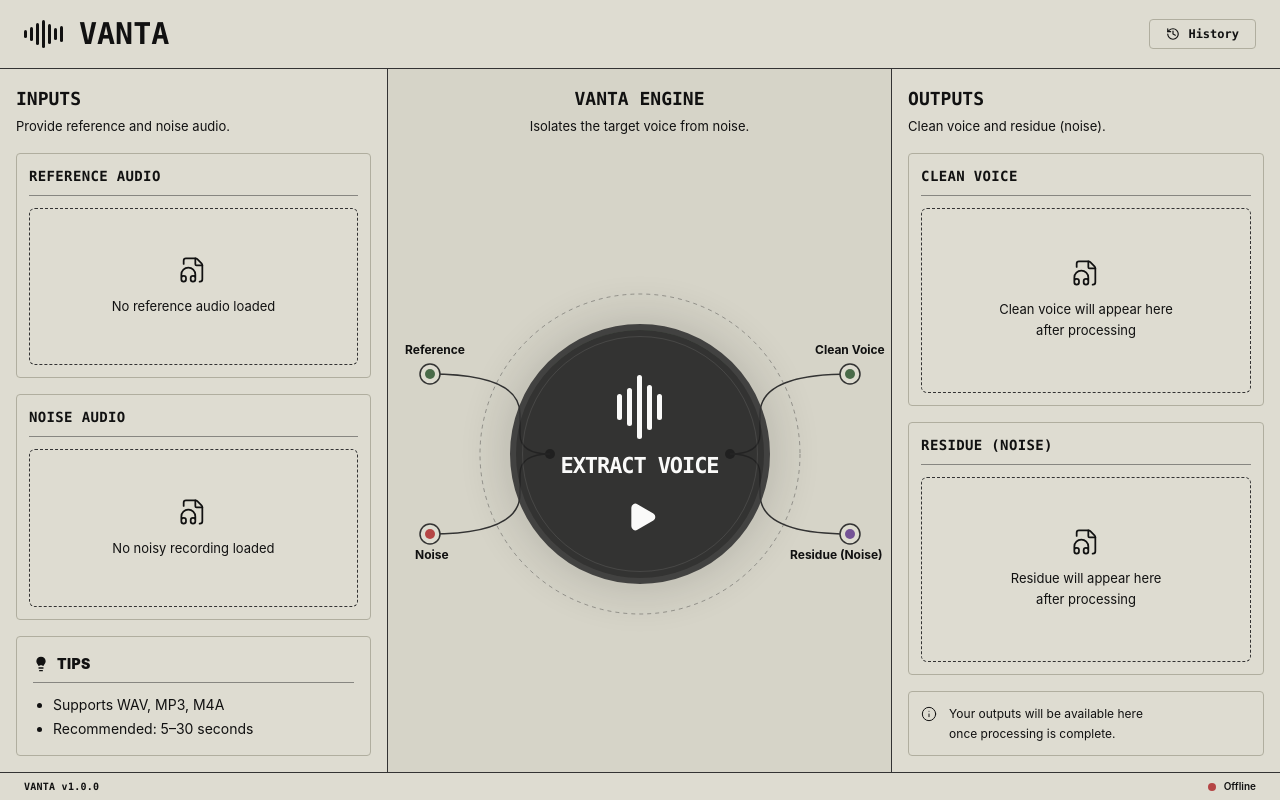
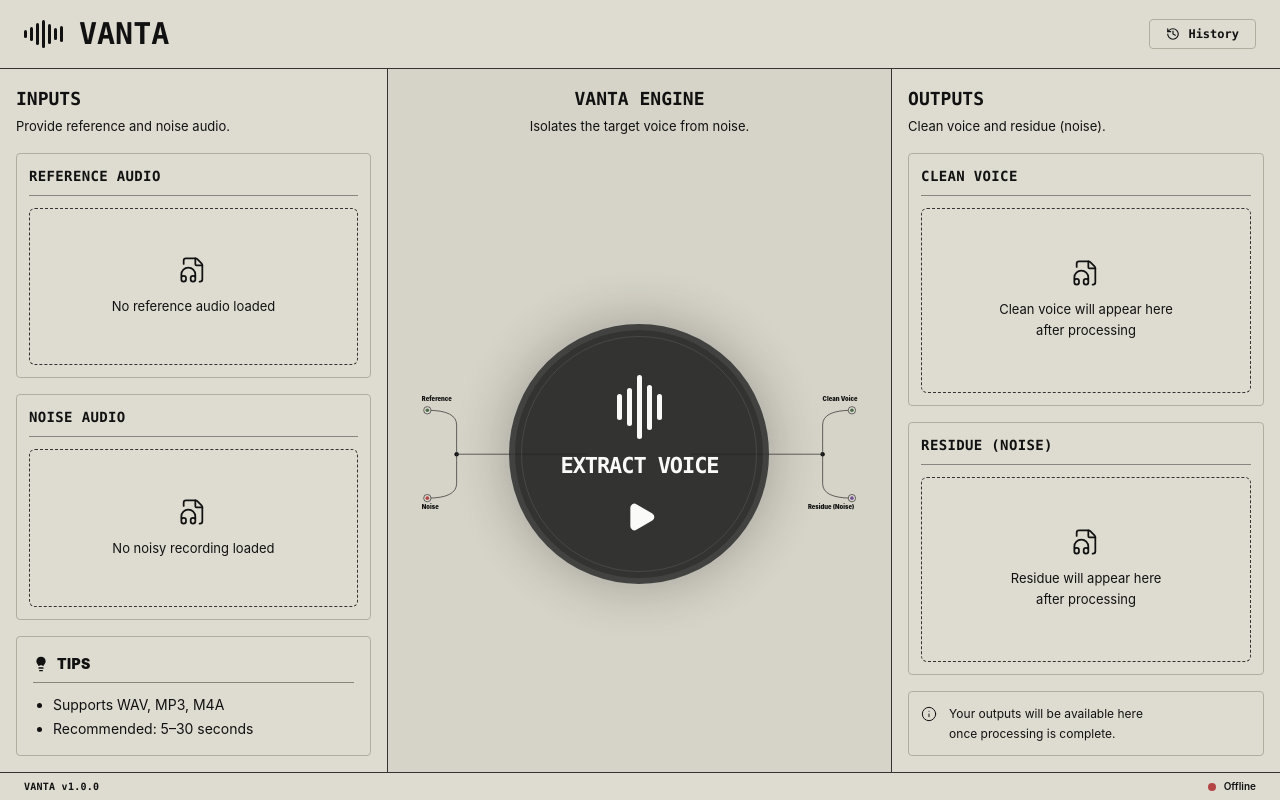
Before and after one commit to Komalpreet2809/Vanta, a Next.js app in the folder web/: page / in a window 1280 px wide. Built offline with nearby package versions, Linux system fonts and the light colour scheme; no server answers.

Commit message:
style: radical spacing to resolve hero circle overlap

```diff
--- a/web/src/components/EngineCenter.tsx
+++ b/web/src/components/EngineCenter.tsx
@@ -22,107 +22,103 @@ export function EngineCenter({
   const isRunning = status === "running";
 
   return (
-    <div className="flex flex-col items-center justify-center w-full h-full max-w-2xl mx-auto">
-      {/* SVG Diagram Container */}
-      <div className="relative w-[540px] h-[400px] flex items-center justify-center">
-        {/* Signal Lines (SVG) */}
-        <svg className="absolute inset-0 w-full h-full" viewBox="0 0 540 400">
-          {/* Large Dashed Outer Circle */}
-          <circle cx="270" cy="200" r="160" fill="none" stroke="var(--border-main)" strokeWidth="1" strokeDasharray="4 4" opacity="0.4" />
+    <div className="flex flex-col items-center justify-center w-full h-full max-w-6xl mx-auto px-4">
+      {/* SVG Diagram Container - Ultra-wide layout to accommodate 260px circle */}
+      <div className="relative w-full aspect-[3/1] flex items-center justify-center">
+        {/* The Signal Diagram SVG */}
+        <svg className="absolute inset-0 w-full h-full" viewBox="0 0 1200 400" preserveAspectRatio="xMidYMid meet">
+          {/* Faint Outer Ring */}
+          <circle cx="600" cy="200" r="240" fill="none" stroke="var(--border-main)" strokeWidth="1" strokeDasharray="4 4" opacity="0.1" />
 
-          {/* Signal Paths - Curved into side junctions */}
+          {/* LEFT SIGNAL ARM - Pushed to the absolute extremes */}
           <g>
-            {/* Left Junction Point */}
-            <circle cx="180" cy="200" r="5" fill="var(--text-main)" />
+            {/* Junction Dot at x=100 (Center is 600, Circle radius is 130) */}
+            <circle cx="100" cy="200" r="6" fill="var(--text-main)" />
 
-            {/* Reference to Junction */}
+            {/* Curved Arms pointing to Input Column */}
             <path
-              d="M 60 120 Q 150 120 150 160 L 150 180 Q 150 200 180 200"
+              d="M 20 80 Q 100 80 100 120 L 100 170 Q 100 200 100 200"
               fill="none"
               stroke="var(--border-main)"
-              strokeWidth="1.5"
+              strokeWidth="2"
             />
-            {/* Noise to Junction */}
             <path
-              d="M 60 280 Q 150 280 150 240 L 150 220 Q 150 200 180 200"
+              d="M 20 320 Q 100 320 100 280 L 100 230 Q 100 200 100 200"
               fill="none"
               stroke="var(--border-main)"
-              strokeWidth="1.5"
+              strokeWidth="2"
             />
+            {/* Long Join Line to the Hero Circle (Edge at 600 - 130 = 470) */}
+            <path d="M 100 200 L 460 200" stroke="var(--border-main)" strokeWidth="2" />
           </g>
 
+          {/* RIGHT SIGNAL ARM - Pushed to the absolute extremes */}
           <g>
-            {/* Right Junction Point */}
-            <circle cx="360" cy="200" r="5" fill="var(--text-main)" />
+            {/* Junction Dot at x=1100 */}
+            <circle cx="1100" cy="200" r="6" fill="var(--text-main)" />
 
-            {/* Junction to Clean */}
+            {/* Curved Arms pointing to Output Column */}
             <path
-              d="M 360 200 Q 390 200 390 180 L 390 160 Q 390 120 480 120"
+              d="M 1100 200 Q 1100 200 1100 170 L 1100 120 Q 1100 80 1180 80"
               fill="none"
               stroke="var(--border-main)"
-              strokeWidth="1.5"
+              strokeWidth="2"
             />
-            {/* Junction to Residue */}
             <path
-              d="M 360 200 Q 390 200 390 220 L 390 240 Q 390 280 480 280"
+              d="M 1100 200 Q 1100 200 1100 230 L 1100 280 Q 1100 320 1180 320"
               fill="none"
               stroke="var(--border-main)"
-              strokeWidth="1.5"
+              strokeWidth="2"
             />
+            {/* Long Join Line from the Hero Circle (Edge at 600 + 130 = 730) */}
+            <path d="M 740 200 L 1100 200" stroke="var(--border-main)" strokeWidth="2" />
           </g>
 
-          {/* Source/Sink Nodes */}
+          {/* End-point Dots */}
           {/* Reference */}
-          <circle cx="60" cy="120" r="10" fill="var(--bg-app)" stroke="var(--border-main)" strokeWidth="1.5" />
-          <circle cx="60" cy="120" r="5" fill="#4A6B4A" />
-          <text x="35" y="100" className="text-[12px] font-bold fill-[var(--text-main)]">Reference</text>
+          <circle cx="20" cy="80" r="10" fill="var(--bg-app)" stroke="var(--border-main)" strokeWidth="2" />
+          <circle cx="20" cy="80" r="5" fill="#4A6B4A" />
+          <text x="5" y="55" className="text-[16px] font-black fill-[var(--text-main)]">Reference</text>
 
           {/* Noise */}
-          <circle cx="60" cy="280" r="10" fill="var(--bg-app)" stroke="var(--border-main)" strokeWidth="1.5" />
-          <circle cx="60" cy="280" r="5" fill="#B54545" />
-          <text x="45" y="305" className="text-[12px] font-bold fill-[var(--text-main)]">Noise</text>
+          <circle cx="20" cy="320" r="10" fill="var(--bg-app)" stroke="var(--border-main)" strokeWidth="2" />
+          <circle cx="20" cy="320" r="5" fill="#B54545" />
+          <text x="5" y="350" className="text-[16px] font-black fill-[var(--text-main)]">Noise</text>
 
           {/* Clean Voice */}
-          <circle cx="480" cy="120" r="10" fill="var(--bg-app)" stroke="var(--border-main)" strokeWidth="1.5" />
-          <circle cx="480" cy="120" r="5" fill="#4A6B4A" />
-          <text x="445" y="100" className="text-[12px] font-bold fill-[var(--text-main)]">Clean Voice</text>
+          <circle cx="1180" cy="80" r="10" fill="var(--bg-app)" stroke="var(--border-main)" strokeWidth="2" />
+          <circle cx="1180" cy="80" r="5" fill="#4A6B4A" />
+          <text x="1100" y="55" className="text-[16px] font-black fill-[var(--text-main)]">Clean Voice</text>
 
-          {/* Residue (Noise) */}
-          <circle cx="480" cy="280" r="10" fill="var(--bg-app)" stroke="var(--border-main)" strokeWidth="1.5" />
-          <circle cx="480" cy="280" r="5" fill="#745296" />
-          <text x="420" y="305" className="text-[12px] font-bold fill-[var(--text-main)]">Residue (Noise)</text>
+          {/* Residue */}
+          <circle cx="1180" cy="320" r="10" fill="var(--bg-app)" stroke="var(--border-main)" strokeWidth="2" />
+          <circle cx="1180" cy="320" r="5" fill="#745296" />
+          <text x="1060" y="350" className="text-[16px] font-black fill-[var(--text-main)]">Residue (Noise)</text>
         </svg>
 
-        {/* Central Core Circle (THE HERO COMPONENT) */}
+        {/* Central Hero Circle - Exactly as requested */}
         <div className="absolute top-1/2 left-1/2 -translate-x-1/2 -translate-y-1/2">
           <button
             disabled={!canExtract || isRunning}
             onClick={onExtract}
-            className={`group relative h-[260px] w-[260px] rounded-full flex flex-col items-center justify-center transition-all duration-500 bg-[#222222] border-[6px] border-[#333333] shadow-[0_0_60px_rgba(0,0,0,0.2)] overflow-hidden disabled:opacity-90 active:scale-95`}
+            className={`group relative h-[260px] w-[260px] rounded-full flex flex-col items-center justify-center transition-all duration-500 bg-[#222222] border-[6px] border-[#333333] shadow-[0_0_60px_rgba(0,0,0,0.3)] overflow-hidden disabled:opacity-90 active:scale-95`}
           >
-            {/* Green Progress/Status Ring (Industrial heavy) */}
+            {/* Status Arc */}
             <div className={`absolute inset-[-6px] rounded-full border-[6px] border-transparent border-t-[var(--c-green)] transition-all duration-1000 ${isRunning ? 'animate-spin' : 'opacity-40'}`} />
 
-            {/* Inner Border Line */}
             <div className="absolute inset-[6px] rounded-full border-[1px] border-white/10" />
 
-            {/* Waveform Logo (Exactly as inspo) */}
             <div className="flex items-center gap-[5px] h-16 mb-4">
               {[0.4, 0.6, 1.0, 0.7, 0.4].map((h, i) => (
                 <div key={i} className={`w-[5px] rounded-sm bg-white transition-all duration-300 ${isRunning ? 'animate-pulse' : ''}`} style={{ height: `${h * 100}%` }} />
               ))}
             </div>
 
-            {/* Extract Voice Text (Bold Monospace) */}
             <span className="text-[22px] font-mono font-black text-white uppercase tracking-tighter mb-6 leading-none">Extract Voice</span>
 
-            {/* Play Icon (Simple triangle) */}
             <div className="h-8 w-8 flex items-center justify-center">
                <Play className="h-8 w-8 text-white fill-current translate-x-0.5" />
             </div>
-
-            {/* Radial glow when active */}
-            <div className={`absolute inset-0 bg-[radial-gradient(circle_at_center,rgba(74,107,74,0.15)_0%,transparent_70%)] transition-opacity duration-700 ${isRunning ? 'opacity-100' : 'opacity-0'}`} />
           </button>
         </div>
       </div>
```
